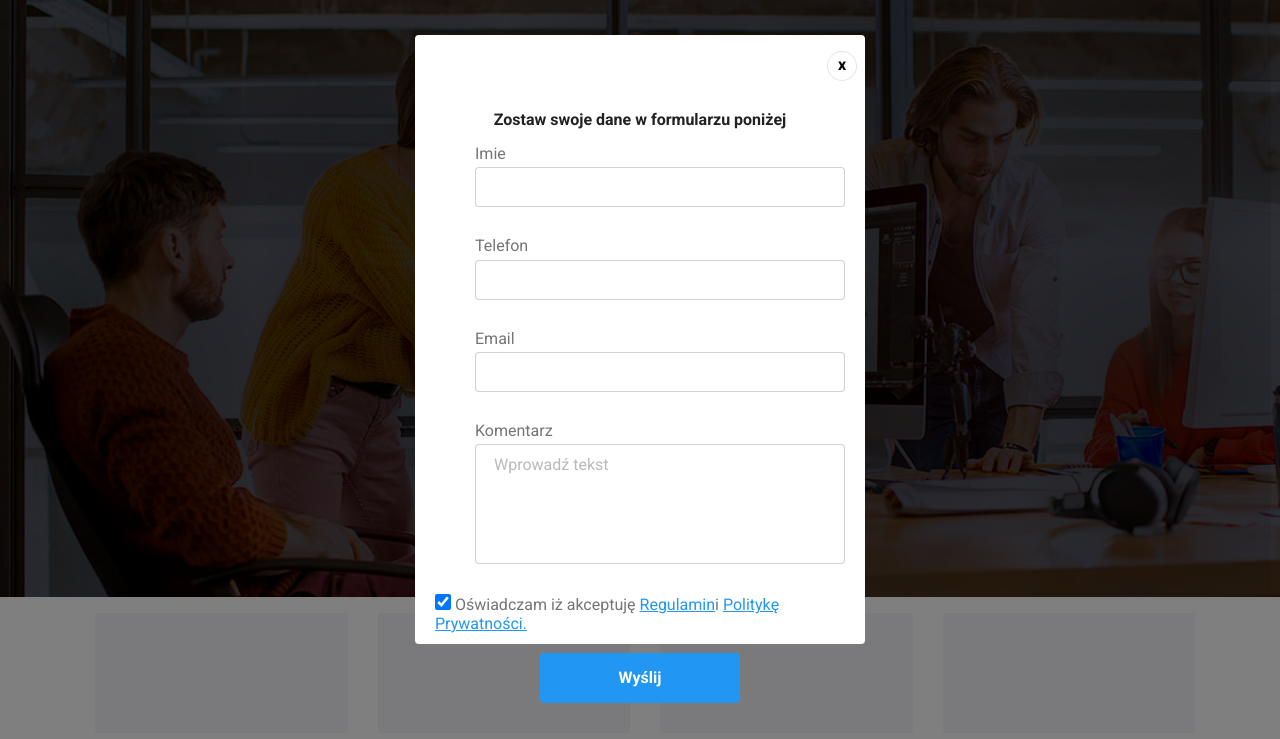
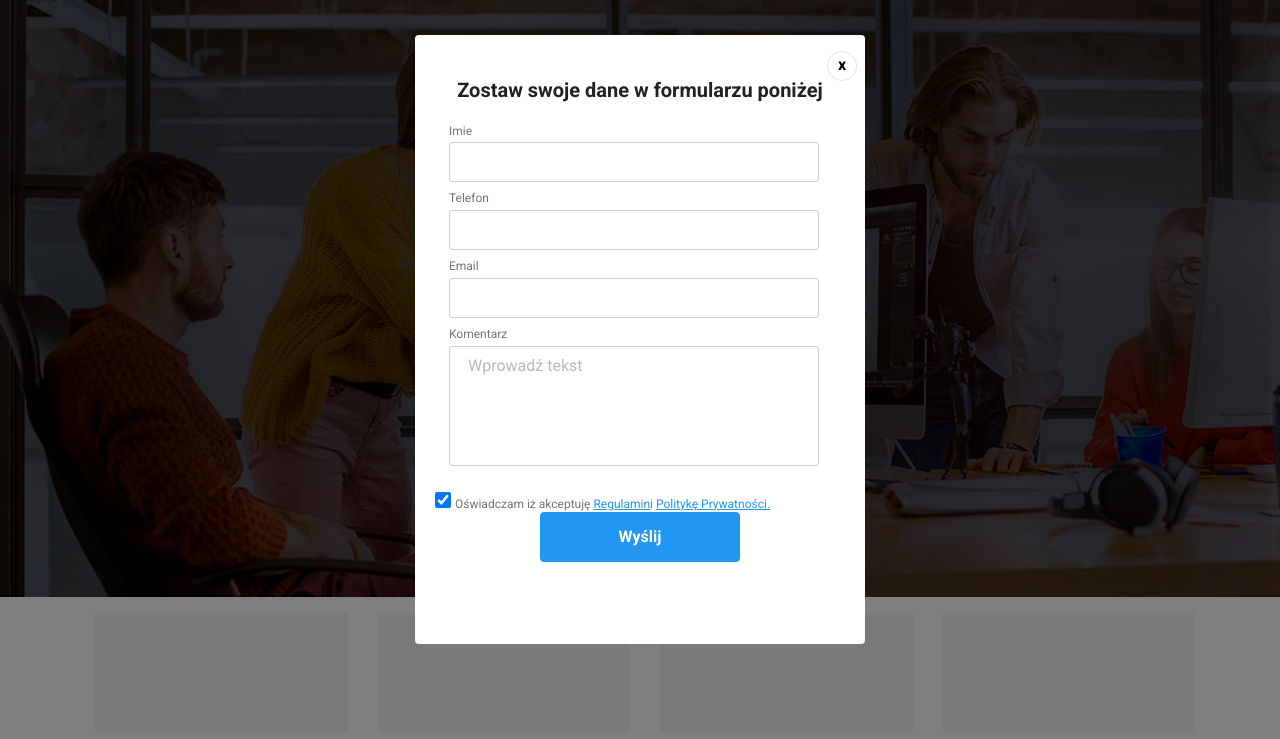
Before and after one commit to Blazej90/goit-homework-07-NEW, a plain HTML site: page index.html in a window 1280 px wide. Both pictures are taken after a click on the button "Zamów usługe". Shown: the part 61-800 px from the top of the page. Drawn offline with nearby package versions, Linux system fonts and the light colour scheme.

Commit message:
modal-window

```diff
--- a/css/styles.css
+++ b/css/styles.css
@@ -427,8 +427,9 @@ nav {
 
 .modal-text > p {
   text-align: center;
-  padding-top: 40px;
   font-weight: 700;
+  font-size: 20px;
+  line-height: 30px;
 }
 
 .data-form-text > p {
@@ -436,11 +437,26 @@ nav {
   color: black;
 }
 
-/* .id-placeholder-modal > label {
-  display: block;
-} */
+.modal-ul > ul {
+  padding: 0;
+  display: flex;
+  flex-direction: column;
+  flex-wrap: wrap;
+  align-content: center;
+  justify-content: center;
+}
+
+.id-placeholder-modal > label {
+  display: flex;
+  flex-wrap: wrap;
+  align-content: center;
+  justify-content: center;
+  flex-direction: column;
+}
 
 .placeholder-modal-text {
+  font-weight: 400;
+  font-size: 12px;
   color: rgba(117, 117, 117, 1);
   display: block;
   margin-bottom: 4px;
@@ -450,7 +466,7 @@ nav {
   border: 1px solid rgba(33, 33, 33, 0.2);
   border-radius: 4px;
   height: 40px;
-  width: 100%;
+  /* width: 100%; */
   margin-right: 12px;
   margin-bottom: 10px;
   outline: none;
@@ -482,14 +498,15 @@ nav {
 }
 
 .text-input-modal {
-  padding-left: 40px;
+  /* padding-left: 40px; */
+  width: 370px;
 }
 
 .input-comment-modal > input {
   border: 1px solid rgba(33, 33, 33, 0.2);
   border-radius: 4px;
   height: 120px;
-  width: 100%;
+  width: 370px;
   margin-right: 12px;
   margin-bottom: 10px;
   box-sizing: border-box;
@@ -521,6 +538,8 @@ nav {
 }
 
 .privacy-text {
+  font-weight: 400;
+  font-size: 12px;
   align-items: center;
   margin: 0;
   padding-bottom: 30px;
@@ -1084,10 +1103,10 @@ address {
   font-style: normal;
 }
 
-label {
+/* label {
   margin-bottom: 20px;
   display: block;
-}
+} */
 
 .city {
   font-size: 14px;
--- a/index.html
+++ b/index.html
@@ -118,10 +118,11 @@
                 </p>
               </div>
               <form>
+                <div class="modal-ul">
                   <ul>
                     <li>
                       <label class="id-placeholder-modal">
-                      <span class="placeholder-modal-text">Imie</span>
+                        <a class="placeholder-modal-text">Imie</a>
                         <div class="input-modal">
                           <svg widt="16" height="16" class="icon-modal">
                             <use
@@ -134,7 +135,7 @@
                     </li>
                     <li>
                       <label class="id-placeholder-modal">
-                      <span class="placeholder-modal-text">Telefon</span>
+                        <a class="placeholder-modal-text">Telefon</a>
                         <div class="input-modal">
                           <svg widt="16" height="16" class="icon-modal">
                             <use
@@ -151,7 +152,7 @@
                     </li>
                     <li>
                       <label class="id-placeholder-modal">
-                      <span class="placeholder-modal-text">Email</span>
+                        <a class="placeholder-modal-text">Email</a>
                         <div class="input-modal">
                           <svg widt="16" height="16" class="icon-modal">
                             <use
@@ -168,7 +169,7 @@
                     </li>
                     <li>
                       <label class="id-placeholder-modal">
-                      <span class="placeholder-modal-text">Komentarz</span>
+                        <a class="placeholder-modal-text">Komentarz</a>
                         <div class="input-comment-modal">
                           <input
                             type="text"
@@ -180,6 +181,7 @@
                       </label>
                     </li>
                   </ul>
+                </div>
               </form>
               <form>
                 <label>
```
Lines whose indentation alone changed are shown as unchanged.
